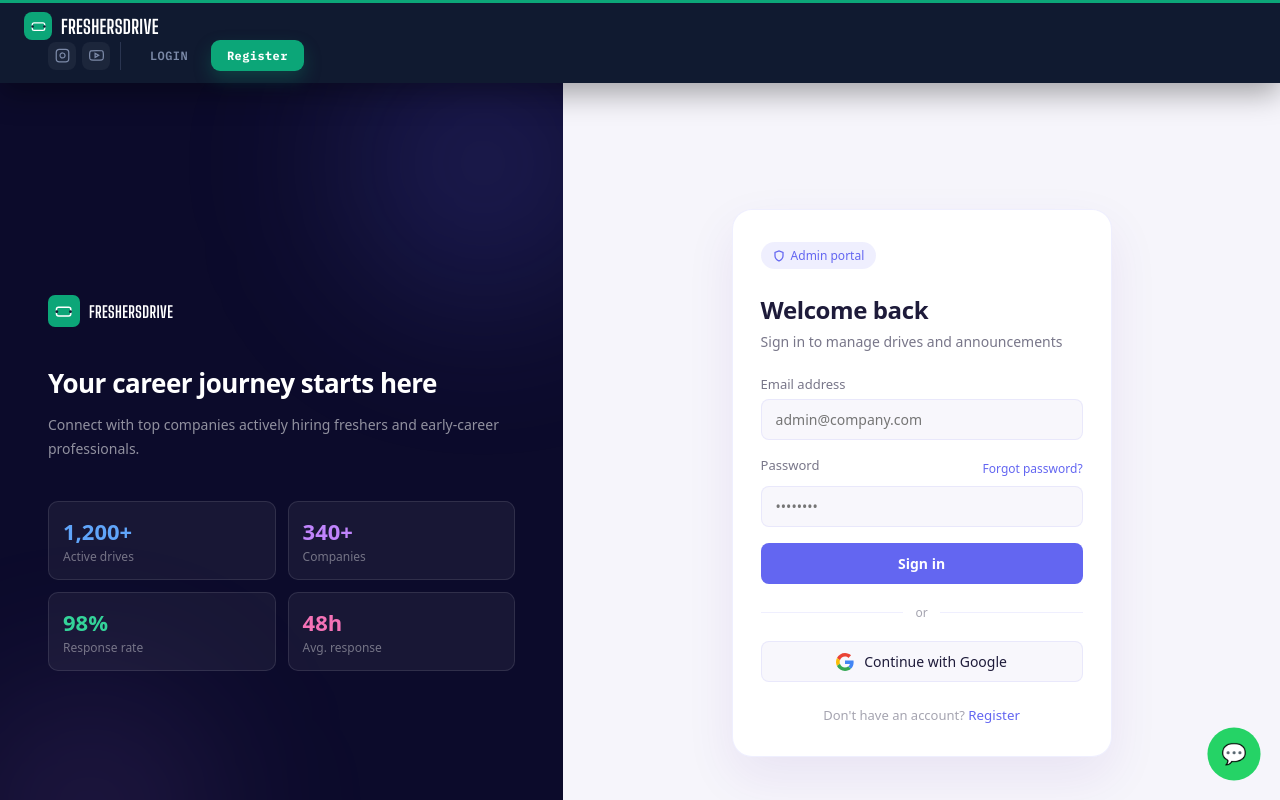
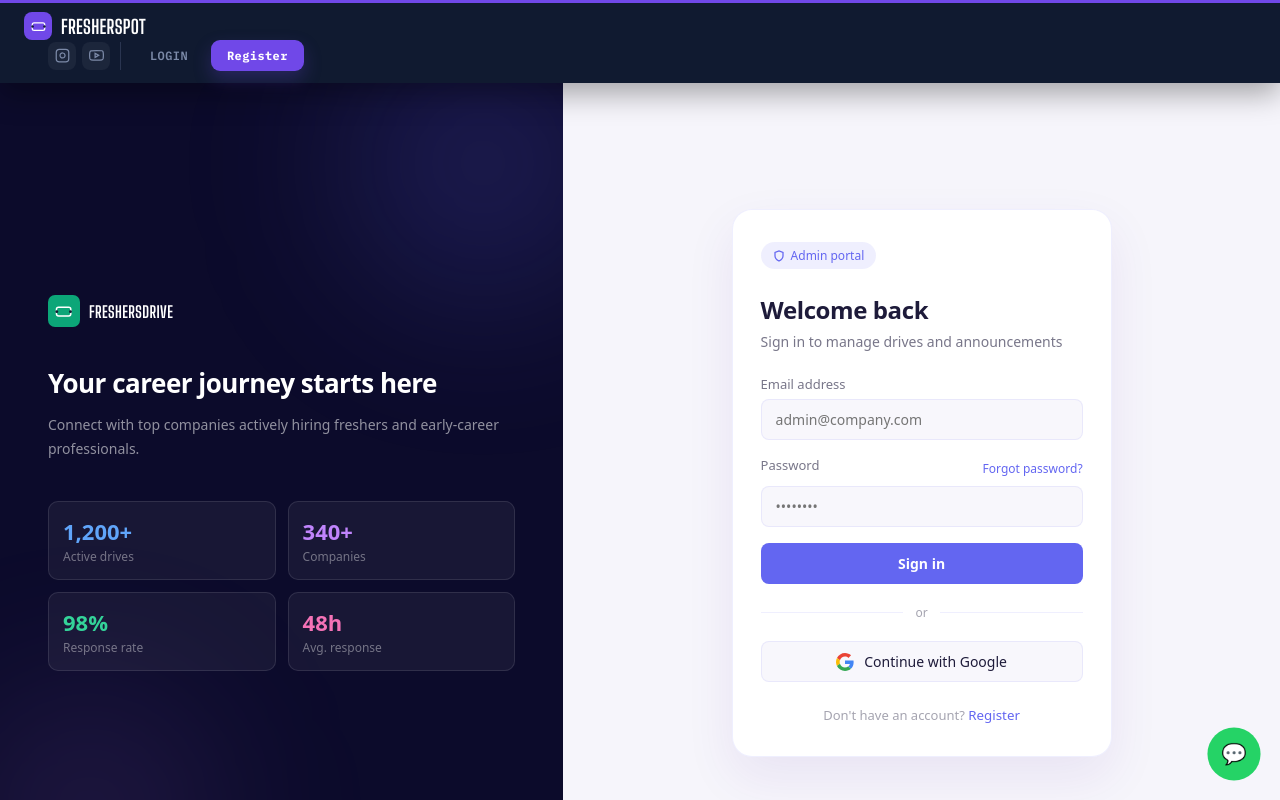
Before and after one commit to Gokulakrishnant2k/freshersdrive-frontend, a React (Vite) app: page /login in a window 1280 px wide. Shown: the top 800 px of the page. Built offline with nearby package versions, Linux system fonts and the light colour scheme.

Commit message:
rebrand FreshersDrive to FresherSpot

```diff
--- a/index.html
+++ b/index.html
@@ -4,7 +4,7 @@
     <meta charset="UTF-8" />
     <link rel="icon" type="image/svg+xml" href="/favicon_new.svg" />
     <meta name="viewport" content="width=device-width, initial-scale=1.0" />
-    <title>FreshersDrive</title>
+    <title>FresherSpot</title>
     <script>
       (function(l) {
         if (l.search[1] === '/') {
--- a/src/components/Navbar.jsx
+++ b/src/components/Navbar.jsx
@@ -10,9 +10,9 @@
 };
 
 // Same deterministic accent the rest of the site would compute for
-// "FreshersDrive" if it were ever shown as a company tile — keeps the
+// "FresherSpot" if it were ever shown as a company tile — keeps the
 // brand's own color in step with the livery system everywhere else.
-const BRAND_ACCENT = getAccent("FreshersDrive");
+const BRAND_ACCENT = getAccent("FresherSpot");
 
 const NAV_ITEMS = [
   { to: "/",             label: "Drives" },
@@ -49,7 +49,7 @@
               <circle cx="21.5" cy="12" r="2" fill={INK} />
             </svg>
           </span>
-          <span style={styles.logoText}>FreshersDrive</span>
+          <span style={styles.logoText}>FresherSpot</span>
         </Link>
         <button
           className="fd-navbar-toggle"
```
